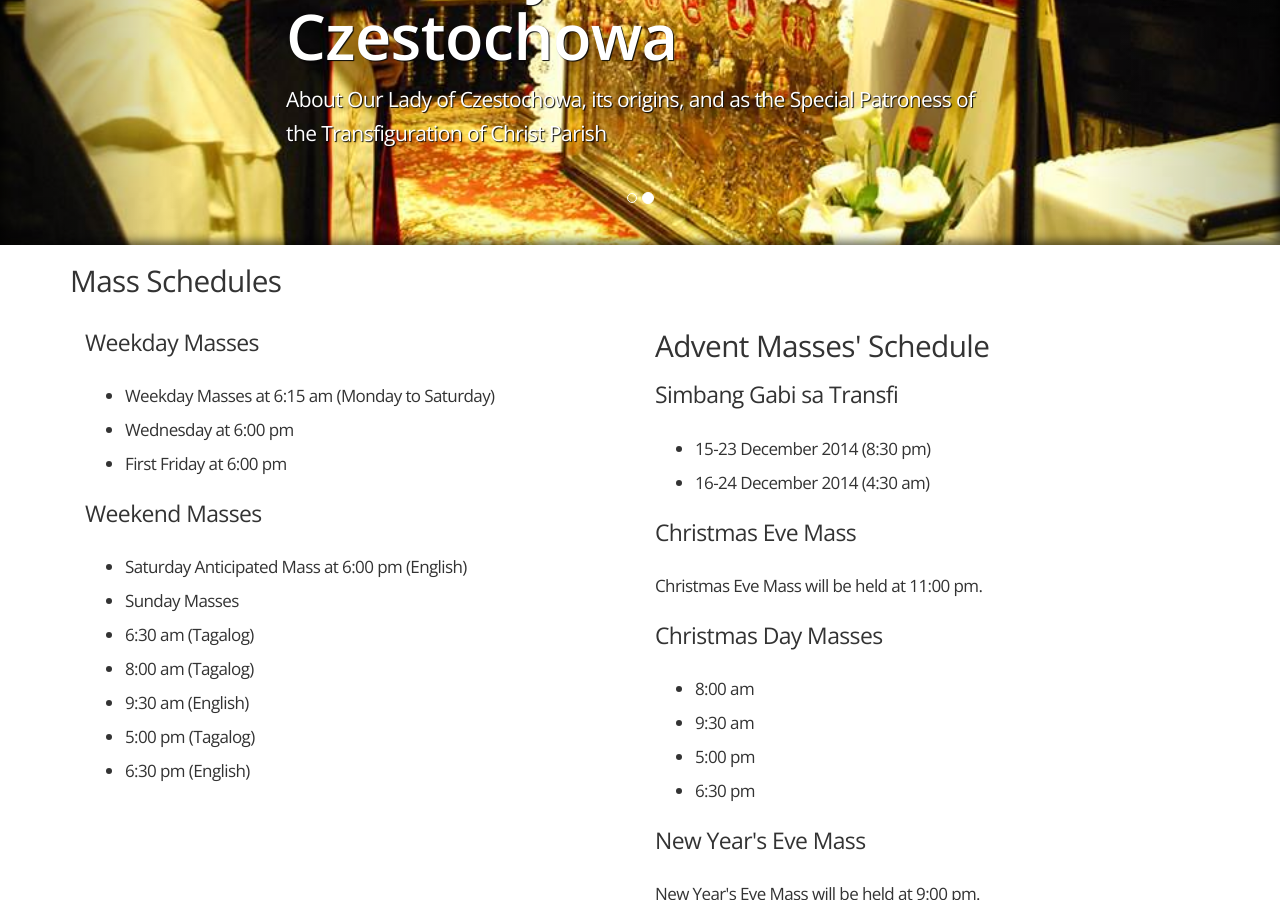
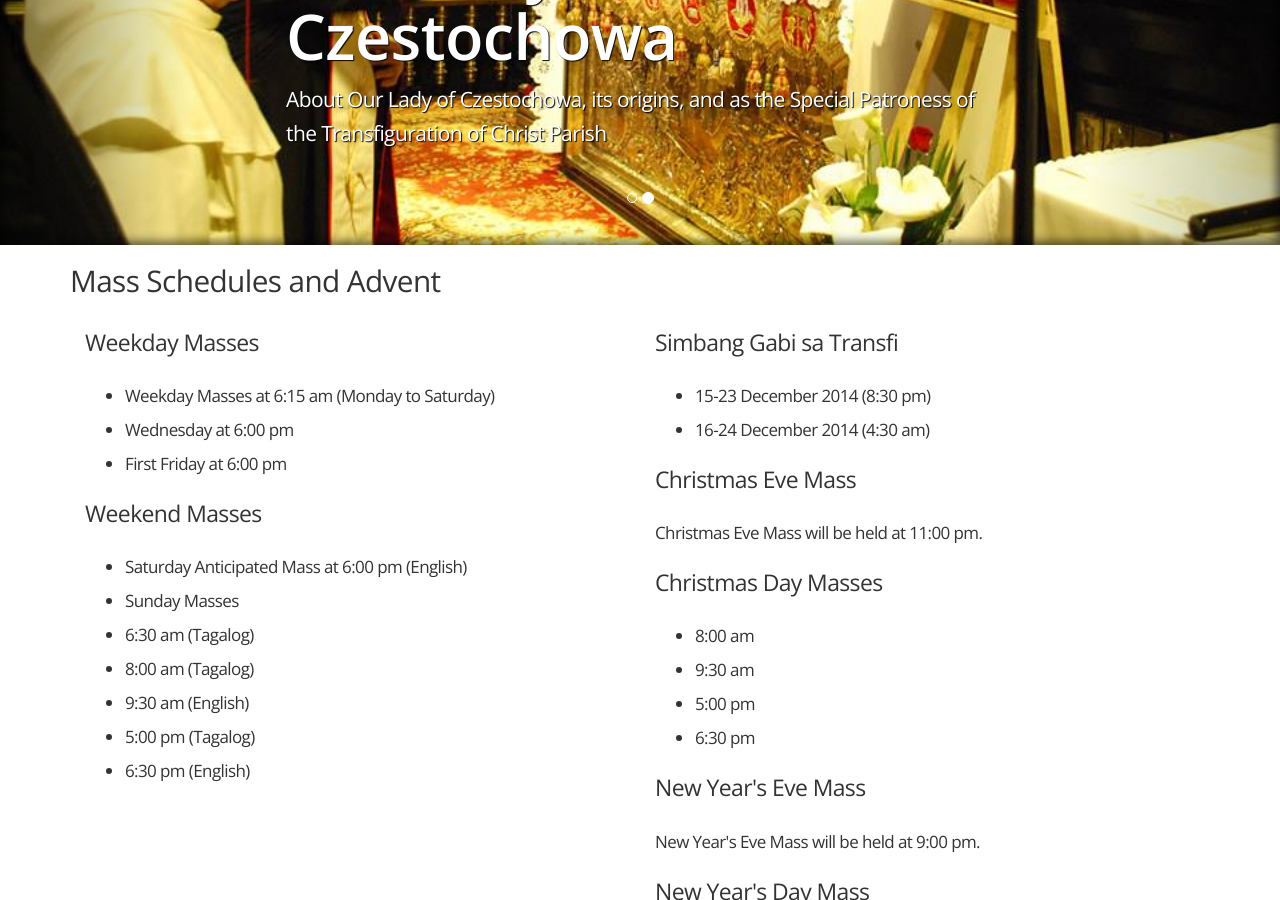
Before and after one commit to jerieljan/ourtransfi, a Jekyll site: the page built from Home/index.html, in a window 1280 px wide and 900 px high, scrolled down 556 px. Built offline with Jekyll 4.4.1, drawn with Linux system fonts in a browser that asks for light colours; nearby versions of some CDN libraries.

Commit message:
Readded the mass schedules section on the main page, and added Advent schedules.
Because analytics dictates that people just browse the main page often, and less of the actual subsections of the site.

```diff
--- a/Home/index.html
+++ b/Home/index.html
@@ -38,7 +38,7 @@
 </div>
 
 <div class="container">
-    <h2 id="schedules">Mass Schedules</h2>
+    <h2 id="schedules">Mass Schedules and Advent</h2>
     <div class="col-xs-6">
             <h3>Weekday Masses</h3>
             <ul>
@@ -59,8 +59,6 @@
     </div>
 
     <div class="col-xs-6">
-    <h2 id="schedules-special">Advent Masses' Schedule</h2>
-
     <h3>Simbang Gabi sa Transfi</h3>
     <ul>
         <li>15-23 December 2014 (8:30 pm)</li>
```
